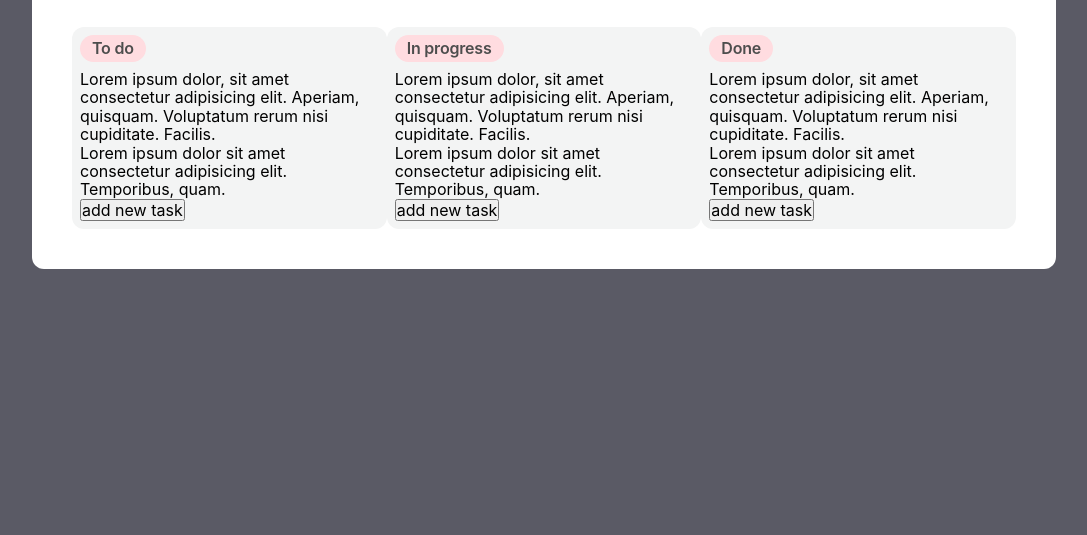
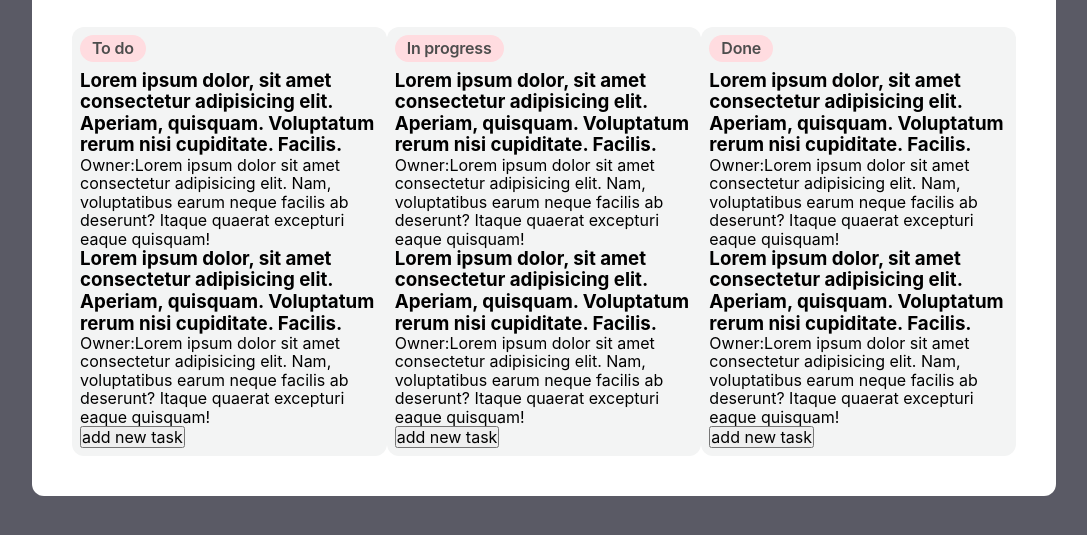
Before and after one commit to suhobski/kanban, a website built with Parcel: page source/index.html in a window 1280 px wide. Shown: the part 175-710 px from the top of the page, without its empty margins (96-1183 px from the left). Built offline with nearby package versions, Linux system fonts and the light colour scheme.

Commit message:
refactor: task structure

```diff
--- a/source/index.html
+++ b/source/index.html
@@ -15,25 +15,43 @@
     <div class="board__cards-wrap">
       <div class="card">
         <h2 class="card__title">To do</h2>
-        <ul class="card__list-tasks">
-          <li class="card__task">Lorem ipsum dolor, sit amet consectetur adipisicing elit. Aperiam, quisquam. Voluptatum rerum nisi cupiditate. Facilis.</li>
-          <li class="card__task">Lorem ipsum dolor sit amet consectetur adipisicing elit. Temporibus, quam.</li>
+        <ul class="card__list">
+          <li class="task">
+            <h3 class="task__title">Lorem ipsum dolor, sit amet consectetur adipisicing elit. Aperiam, quisquam. Voluptatum rerum nisi cupiditate. Facilis.</h3>
+            <p class="task__comment"><span class="task__comment-owner">Owner:</span>Lorem ipsum dolor sit amet consectetur adipisicing elit. Nam, voluptatibus earum neque facilis ab deserunt? Itaque quaerat excepturi eaque quisquam!</p>
+          </li>
+          <li class="task">
+            <h3 class="task__title">Lorem ipsum dolor, sit amet consectetur adipisicing elit. Aperiam, quisquam. Voluptatum rerum nisi cupiditate. Facilis.</h3>
+            <p class="task__comment"><span class="task__comment-owner">Owner:</span>Lorem ipsum dolor sit amet consectetur adipisicing elit. Nam, voluptatibus earum neque facilis ab deserunt? Itaque quaerat excepturi eaque quisquam!</p>
+          </li>
         </ul>
         <button class="card__add-task-button">add new task</button>
       </div>
       <div class="card">
         <h2 class="card__title">In progress</h2>
         <ul class="card__list-tasks">
-          <li class="card__task">Lorem ipsum dolor, sit amet consectetur adipisicing elit. Aperiam, quisquam. Voluptatum rerum nisi cupiditate. Facilis.</li>
-          <li class="card__task">Lorem ipsum dolor sit amet consectetur adipisicing elit. Temporibus, quam.</li>
+          <li class="task">
+            <h3 class="task__title">Lorem ipsum dolor, sit amet consectetur adipisicing elit. Aperiam, quisquam. Voluptatum rerum nisi cupiditate. Facilis.</h3>
+            <p class="task__comment"><span class="task__comment-owner">Owner:</span>Lorem ipsum dolor sit amet consectetur adipisicing elit. Nam, voluptatibus earum neque facilis ab deserunt? Itaque quaerat excepturi eaque quisquam!</p>
+          </li>
+          <li class="task">
+            <h3 class="task__title">Lorem ipsum dolor, sit amet consectetur adipisicing elit. Aperiam, quisquam. Voluptatum rerum nisi cupiditate. Facilis.</h3>
+            <p class="task__comment"><span class="task__comment-owner">Owner:</span>Lorem ipsum dolor sit amet consectetur adipisicing elit. Nam, voluptatibus earum neque facilis ab deserunt? Itaque quaerat excepturi eaque quisquam!</p>
+          </li>
         </ul>
         <button class="card__add-task-button">add new task</button>
       </div>
       <div class="card">
         <h2 class="card__title">Done</h2>
         <ul class="card__list-tasks">
-          <li class="card__task">Lorem ipsum dolor, sit amet consectetur adipisicing elit. Aperiam, quisquam. Voluptatum rerum nisi cupiditate. Facilis.</li>
-          <li class="card__task">Lorem ipsum dolor sit amet consectetur adipisicing elit. Temporibus, quam.</li>
+          <li class="task">
+            <h3 class="task__title">Lorem ipsum dolor, sit amet consectetur adipisicing elit. Aperiam, quisquam. Voluptatum rerum nisi cupiditate. Facilis.</h3>
+            <p class="task__comment"><span class="task__comment-owner">Owner:</span>Lorem ipsum dolor sit amet consectetur adipisicing elit. Nam, voluptatibus earum neque facilis ab deserunt? Itaque quaerat excepturi eaque quisquam!</p>
+          </li>
+          <li class="task">
+            <h3 class="task__title">Lorem ipsum dolor, sit amet consectetur adipisicing elit. Aperiam, quisquam. Voluptatum rerum nisi cupiditate. Facilis.</h3>
+            <p class="task__comment"><span class="task__comment-owner">Owner:</span>Lorem ipsum dolor sit amet consectetur adipisicing elit. Nam, voluptatibus earum neque facilis ab deserunt? Itaque quaerat excepturi eaque quisquam!</p>
+          </li>
         </ul>
         <button class="card__add-task-button">add new task</button>
       </div>
```
